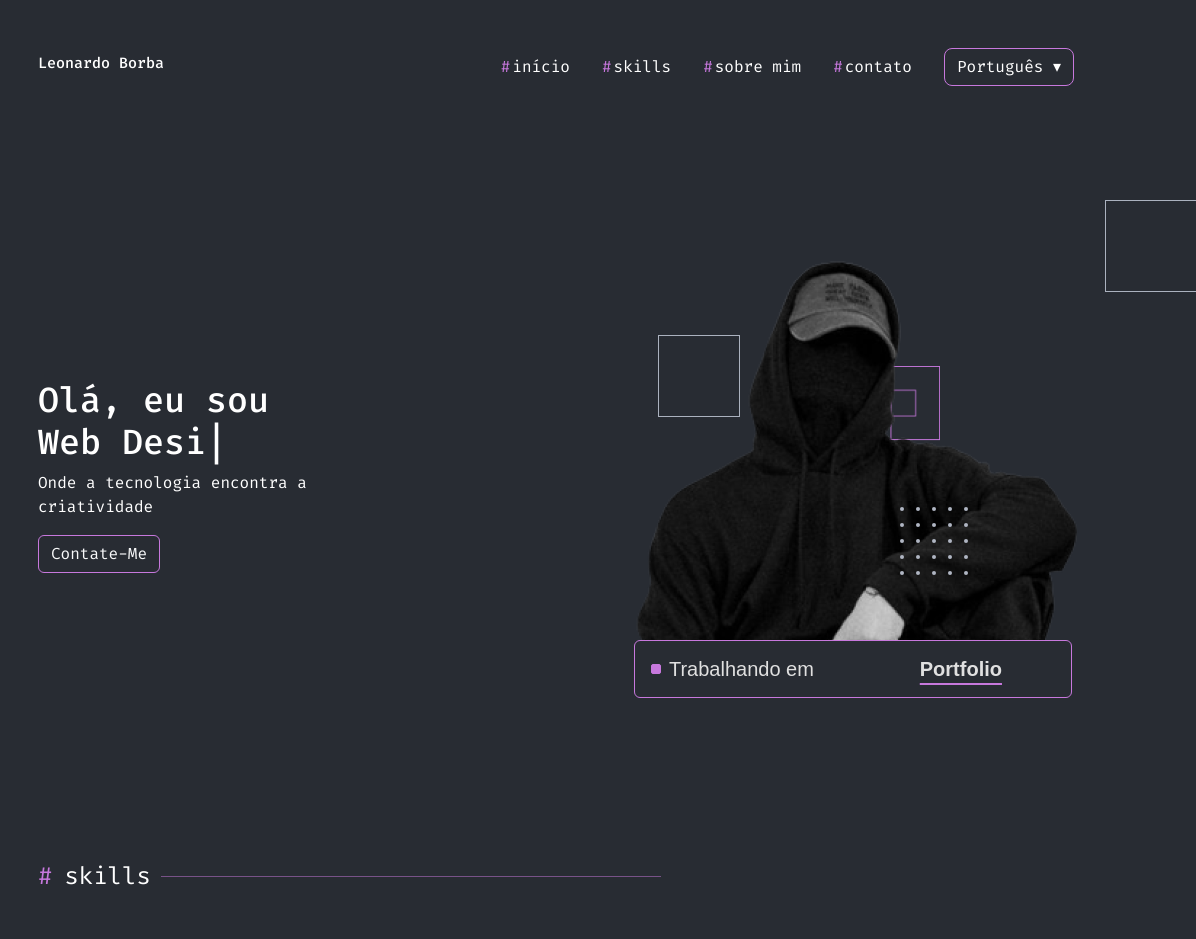
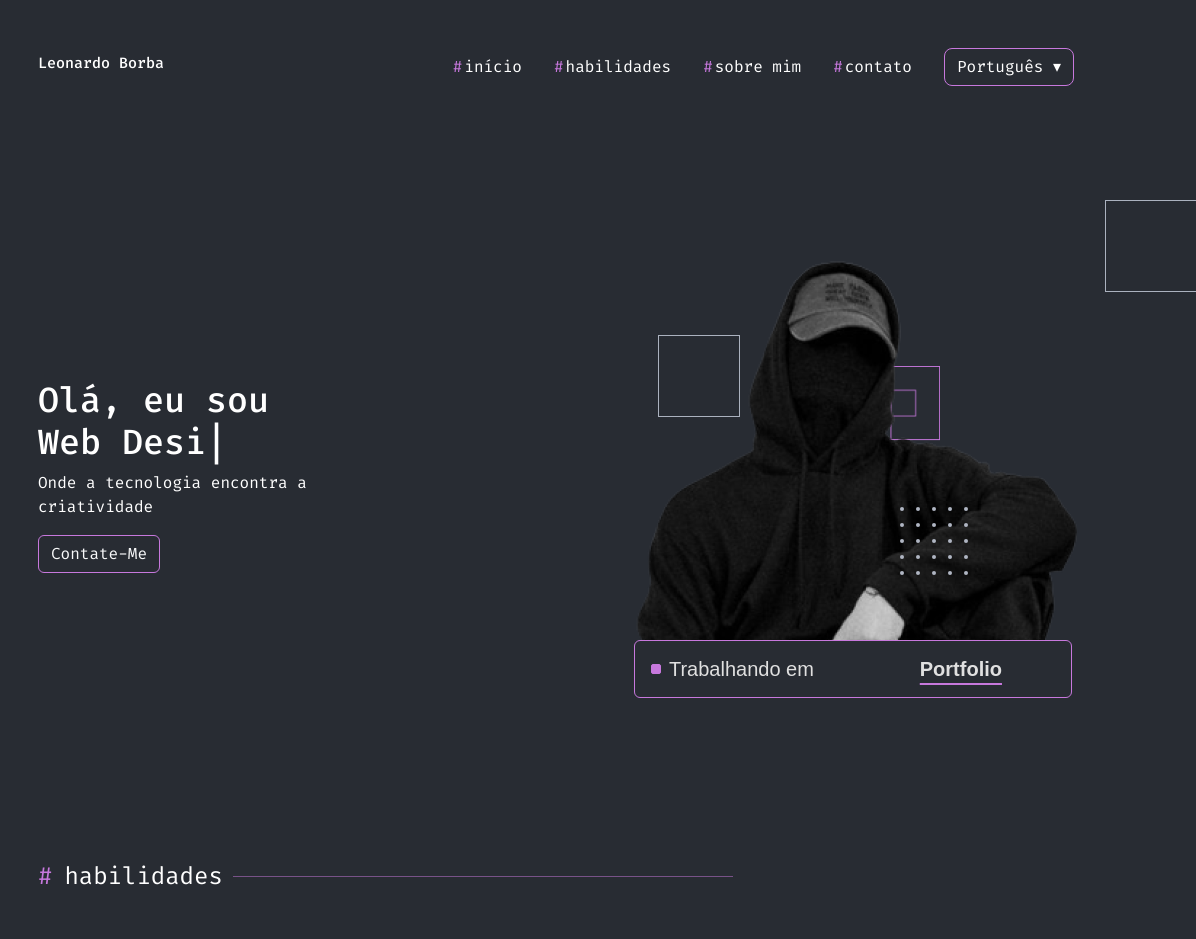
Before and after one commit to borba15/portfolio, a plain HTML site: page index.html in a window 1280 px wide. Shown: the top 939 px of the page, 84-1280 px from the left. Drawn offline with nearby package versions, Linux system fonts and the light colour scheme.

Commit message:
Add files via upload

```diff
--- a/index.html
+++ b/index.html
@@ -71,7 +71,7 @@
             </div>
             <div id="nav-right">
                 <a href="#inicio" class="hover-underline"><span class="hashtag">#</span>início</a>
-                <a href="./skills.html" class="hover-underline"><span class="hashtag">#</span>skills</a>
+                <a href="./skills.html" class="hover-underline"><span class="hashtag">#</span>habilidades</a>
                 <a href="./about.html" class="hover-underline"><span class="hashtag">#</span>sobre mim</a>
                 <a href="./contact.html" class="hover-underline"><span class="hashtag">#</span>contato</a>
                 <div class="language-switcher">
@@ -123,7 +123,9 @@
                 </script>
 
                 <p>Onde a tecnologia encontra a criatividade</p>
-                <button type="button" class="btn btn-outline-light">Contate-Me</button>
+                <a href="./contact.html">
+                    <button type="button" class="btn btn-outline-light" >Contate-Me</button>
+                </a>
             </div>
             <div class="hero-image-container">
 
@@ -150,7 +152,7 @@
             <div class="skills-left">
                 <div class="skills-title">
                     <span class="hashtag">#</span>
-                <div>skills</div>
+                    <div>habilidades</div>
                     <span id="line-skills"></span>
             </div>
 
@@ -189,8 +191,9 @@
                 <p>
                     Sou apaixonado por tecnologia, resolver problemas e ver ideias ganhando vida através do código. Cada linha que escrevo é um passo a mais em direção ao meu objetivo de construir soluções reais que façam a diferença.
                 </p>
-
-                <button type="button" class="btn btn-outline-light">Leia mais →</button>
+                <a href="./about.html">
+                    <button type="button" class="btn btn-outline-light">Leia mais →</button>
+                </a>
             </div>
 
             <div class="about-image-container">
@@ -215,7 +218,7 @@
                 <div class="contact-top">Entre em contato</div>
                 <div class="contact-items">
                     <p><i class="fa-brands fa-discord"></i> @llborba</p>
-                    <p><i class="fa-solid fa-envelope"></i> elias@elias.me</p>
+                    <p><i class="fa-solid fa-envelope"></i> leonardmborba@gmail.com</p>
                 </div>
             </div>
         </section>
--- a/main.js
+++ b/main.js
@@ -10,9 +10,10 @@ document.addEventListener("DOMContentLoaded", () => {
       hero_btn: "Contate-Me",
       hero_trabalhando: "Trabalhando em",
       nav_inicio: "início",
-      nav_skills: "skills",
+      nav_skills: "habilidades",
       nav_sobre: "sobre mim",
       nav_contato: "contato",
+      skills_titulo: "habilidades",
       sobre_titulo: "sobre mim",
       sobre_1:
         "Atualmente, estou no segundo semestre da graduação e sigo firme no caminho para me tornar um desenvolvedor back-end.",
@@ -41,6 +42,7 @@ document.addEventListener("DOMContentLoaded", () => {
       nav_skills: "skills",
       nav_sobre: "about me",
       nav_contato: "contact",
+      skills_titulo: "skills",
       sobre_titulo: "about me",
       sobre_1:
         "I am currently in the second semester of my degree and working towards becoming a back-end developer.",
@@ -73,6 +75,7 @@ document.addEventListener("DOMContentLoaded", () => {
     if (heroBtn) heroBtn.textContent = t.hero_btn;
     const heroStatus = document.querySelector(".status-text-l");
     if (heroStatus) heroStatus.textContent = t.hero_trabalhando;
+
     // Navbar
     const navLinks = document.querySelectorAll("#nav-right a");
     if (navLinks.length >= 4) {
@@ -81,6 +84,10 @@ document.addEventListener("DOMContentLoaded", () => {
       navLinks[2].innerHTML = `<span class="hashtag">#</span>${t.nav_sobre}`;
       navLinks[3].innerHTML = `<span class="hashtag">#</span>${t.nav_contato}`;
     }
+
+    // Skills
+    const skillsTitle = document.querySelector(".skills-title div")
+    if (skillsTitle) skillsTitle.textContent = t.skills_titulo;
 
     // Footer
     const footerLinks = document.querySelectorAll(".footer-refs a");
--- a/styles.css
+++ b/styles.css
@@ -8,8 +8,8 @@
 
 /* alignment-test
 .hero-text, #nav-left, .skills-title, .about-title, .contact-title {border-left: 1px solid red;}
-#contato {border-right: 1px solid red;}
-*/
+#contato {border-right: 1px solid red;}  */
+
 
 html, body {
   overflow-x: hidden;
```
Also changed, not shown: about.html (+1 -1 lines), contact.html (+1 -1 lines), skills.html (+1 -1 lines).
